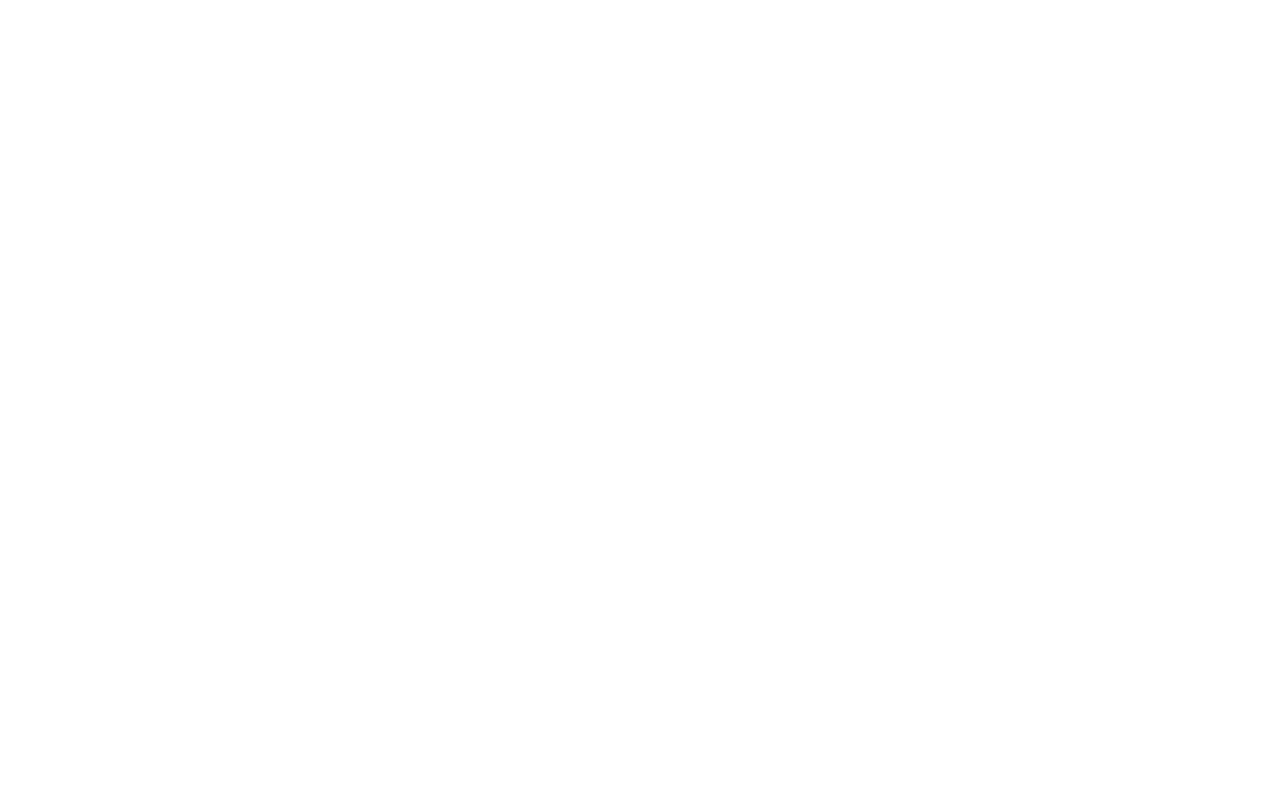
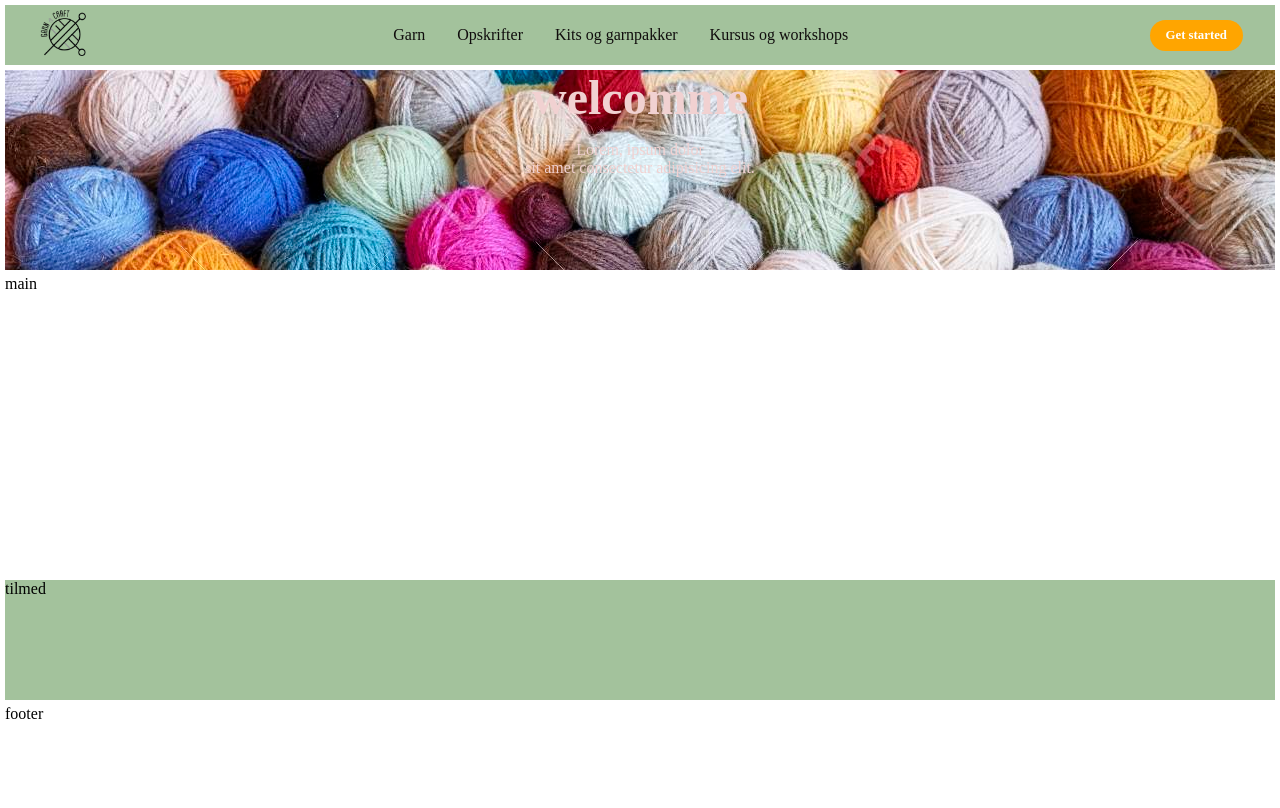
Before and after one commit to VanneyG/GARN_OG_CRAFT, a plain HTML site: page index.html in a window 1280 px wide. Drawn offline with Linux system fonts and the light colour scheme.

Commit message:
working on navigation

```diff
--- a/css/global.css
+++ b/css/global.css
@@ -0,0 +1,143 @@
+*{margin: 0;padding: 0;box-sizing: border-box;}
+
+/*grid */
+body{
+    display:grid;
+    grid-template-areas:
+    "navbar"
+    "search_image"
+    "main_content"
+    "tilmed_section"
+    "footer"
+    ;
+
+    grid-template-columns: 1fr;
+    grid-template-rows: 60px 200px 1fr 120px 100px;
+    min-height: 100vh;
+    gap:.3em;
+    margin:5px
+}
+
+
+.navbar{ grid-area: navbar; background-color: #A3C29C;
+position: relative;padding: 0 2rem; margin-bottom: 100PX;}
+#search_image{grid-area: search_image; background-image:url(../billeder/search_billede.jpg);}
+main{grid-area:main_content;}
+#tilmed{grid-area: tilmed_section; background-color:#A3C29C;}
+footer{grid-area: footer;}
+
+/*----------------------------------------*/
+
+
+
+.logo img{width:55px; height: auto;}
+
+.navbar{background-color: #A3C29C;}
+
+/*------- navigation */
+
+li{ list-style:none ;}
+
+a{text-decoration: none;color: rgb(16, 13, 13);  font-size:1rem;}
+
+  a:hover{ color: orange;}
+
+  /* header*/
+/* header{position: relative;padding: 0 2rem; margin-bottom: 100PX;} */
+
+  .navbar{width:100%;height: 60px; /* max-width: 1200px; */
+margin: 0 auto; display: flex; align-items: center;justify-content: space-between;}
+
+.navbar .logo a { font-size: 1.5rem;
+font-weight: bold;}
+
+.navbar .links { display: flex; gap: 2rem;}
+
+.navbar .toggle_btn{ color: white;
+    font-size: 1.5rem; cursor:pointer;
+display: none;}
+
+.action_btn{
+    background-color: orange;
+    color:white ;
+    padding: 0.5rem 1rem;
+    border: none;
+    border-radius: 20px;
+    font-size: .8rem;
+    font-weight: bold;
+    cursor: pointer;
+}
+
+.action_btn:hover{ scale: 1.05;
+    color: white ;
+}
+
+.action_btn:active{scale:.95;
+
+    }
+
+/* dropdown menu */
+.dropdown_menu {
+   display: none;
+    position:absolute;
+    right:2rem;
+    top:60px;
+    height: 0; /* Esto hace desaparecer la caja*/
+    width: 255px;
+    background:rgba(255, 255, 255, 0.1) ;
+    backdrop-filter:blur(15px) ;
+    border-radius: 10px;
+    overflow: hidden;
+  transition: height 0.2s cubic-bezier(0.175, 0.885, 0.32, 1.275);
+
+
+}
+
+  .dropdown_menu.open{height: 240px;}
+
+
+.dropdown_menu li {
+    padding: .7rem;
+    display: flex;
+    align-items: center;
+    justify-content: center;
+
+}
+
+.dropdown_menu .action_btn {width: 100%;
+display: flex; justify-content: center;}
+
+/*HERO*/
+
+section#hero{
+    height:calc(100vh- 60px);/* tiene relacion con el height: 60px  de  .navbar*/
+display: flex;
+flex-direction: column;
+align-items:center;
+justify-content: center;
+text-align: center;
+color: rgb(241, 209, 209);
+
+}
+#hero h1{ font-size: 3rem; margin-bottom: 1rem;}
+
+/* Responsiv design */
+
+@media(max-width:992px){
+    .navbar .links,
+    .navbar .action_btn{display: none;}
+    .navbar .toggle_btn {
+        display: block;
+    }
+
+  .dropdown_menu{display: block;}
+}
+
+@media(max-width:576px){
+
+
+.dropdown_menu {left:2rem;
+width:unset;}
+
+
+}
--- a/index.html
+++ b/index.html
@@ -5,8 +5,69 @@
     <meta name="viewport" content="width=device-width, initial-scale=1.0">
     <title>Garn og Craft forsiden</title>
     <link rel="stylesheet" href="css/global.css">
+
+
+      <link rel="stylesheet" href="https://cdnjs.cloudflare.com/ajax/libs/font-awesome/7.0.1/css/all.min.css" integrity="sha512-2SwdPD6INVrV/lHTZbO2nodKhrnDdJK9/kg2XD1r9uGqPo1cUbujc+IYdlYdEErWNu69gVcYgdxlmVmzTWnetw==" crossorigin="anonymous" referrerpolicy="no-referrer" />
+
 </head>
 <body>
+    <header class="navbar">
+
+            <div class="logo">
+                    <a href="#"><img src="billeder/logo.webp" alt="logo"></a>
+            </div>
+            <ul class="links">
+                <li><a href="hero">Garn</a></li>
+                <li><a href="#">Opskrifter</a></li>
+                <li><a href="#">Kits og garnpakker</a></li>
+                <li><a href="#">Kursus og workshops</a></li>
+            </ul>
+            <a href="#" class="action_btn">Get started</a>
+            <div class="toggle_btn">
+                <i class="fa-solid fa-bars"></i>
+            </div>
+        </div>
+        <div class="dropdown_menu ">
+
+              <li><a href="#">Garn</a></li>
+                <li><a href="#">Opskrifter</a></li>
+                <li><a href="#">Kits og garnpakker</a></li>
+                <li><a href="#">Kursus og workshops</a></li>
+
+
+                <li> <a href="#" class="action_btn ">Get started</a></li>
+
+
+    </header>
+
+
+    <section id="search_image">  <section id="hero">
+            <h1>welcomme</h1>
+            <p>Lorem, ipsum dolor <br> sit amet  consectetur adipisicing elit. </p>
+        </section>
+</section>
+    <main >main </main>
+    <section id="tilmed">tilmed</section>
+    <footer >footer</footer>
+
+      <script>
+        const toggleBtn=document.querySelector('.toggle_btn')
+         const toggleBtnIcon=document.querySelector('.toggle_btn i')
+          const dropDownMenu=document.querySelector('.dropdown_menu')
+
+
+          toggleBtn.onclick= function()
+          {
+            dropDownMenu.classList.toggle('open')
+           const isOpen= dropDownMenu.classList.contains('open')
+
+           toggleBtnIcon.classList=isOpen
+            ? 'fa-solid fa-xmark'
+            : 'fa-solid fa-bars'
+
+          }
+    </script>
+
 
 </body>
 </html>
```
Also changed, not shown: billeder/logo.webp (added), billeder/search_billede.jpg (added).
